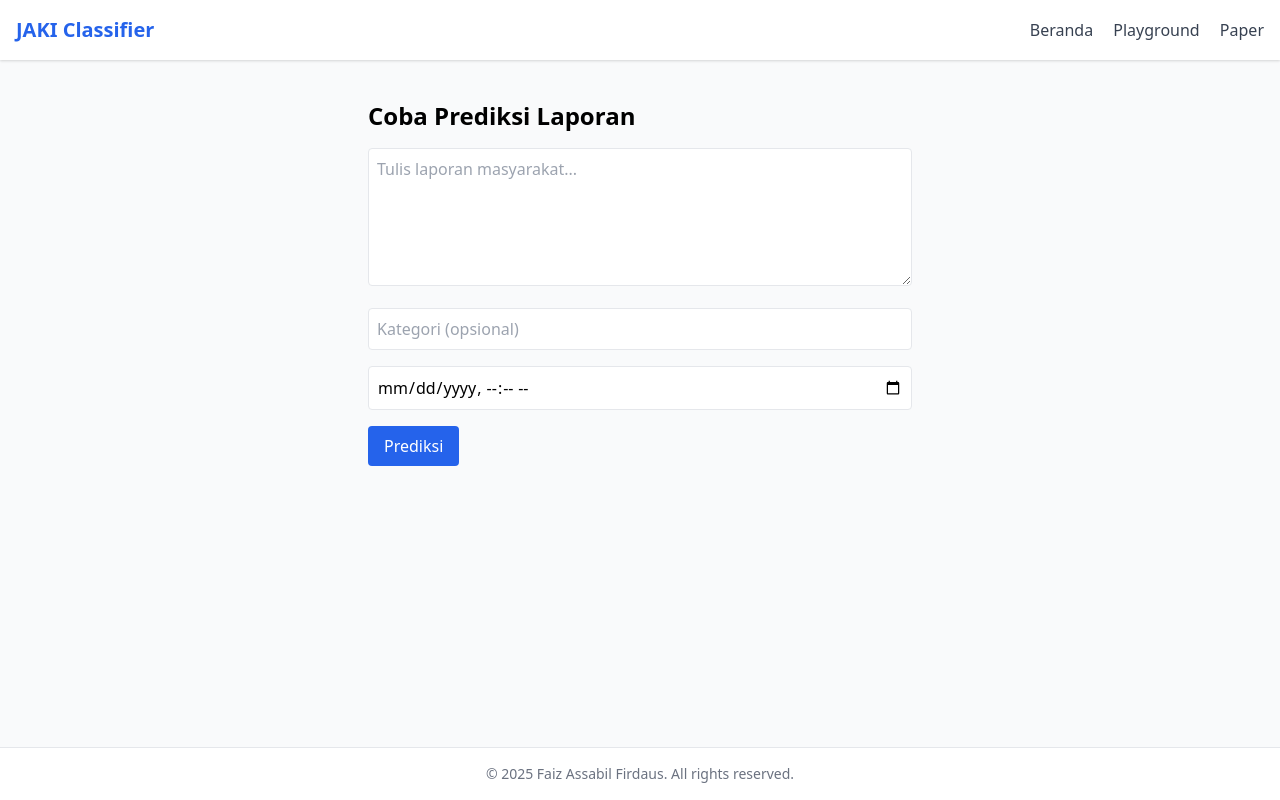
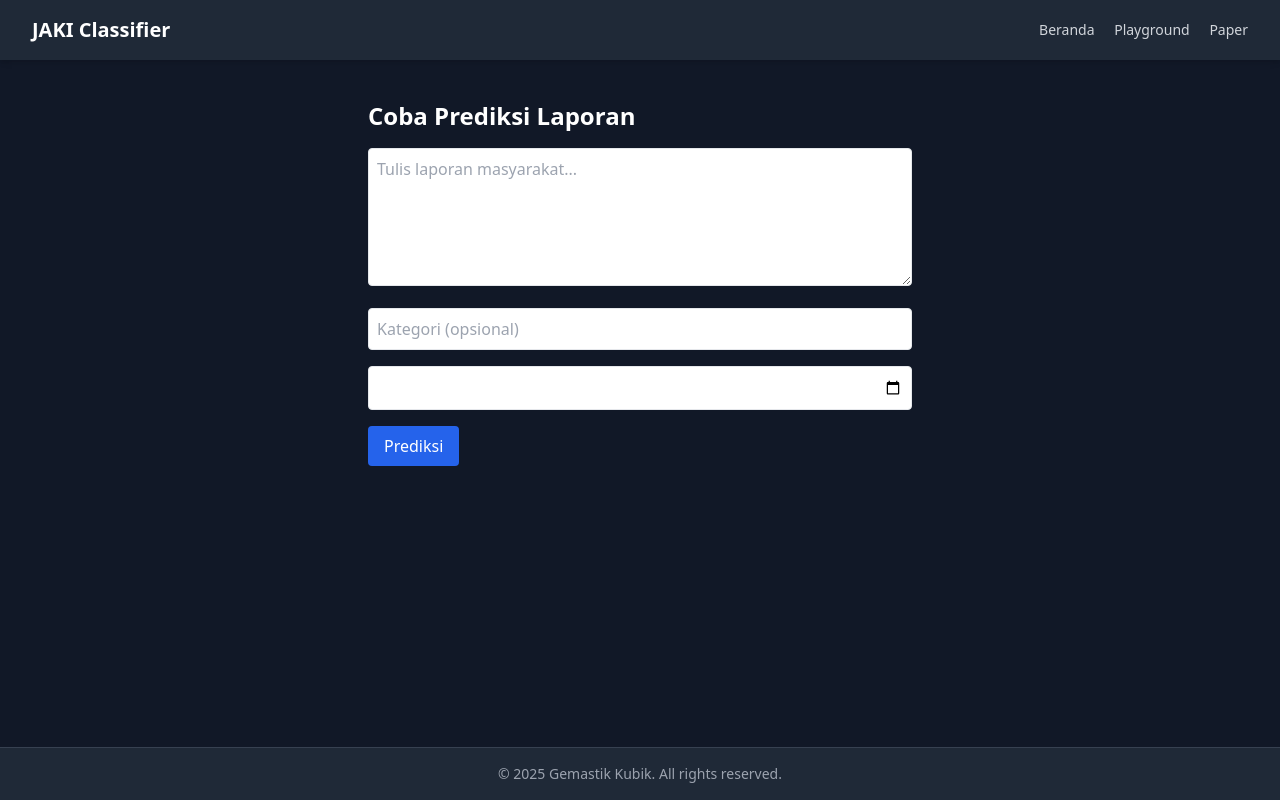
Before and after one commit to gemestik-kubik/jaki-reports, a Django app: page /predict/form/ in a window 1280 px wide. Run offline with Django 5.2, Linux system fonts and the light colour scheme.

Commit message:
feat(ui): syle init

```diff
--- /dev/null
+++ b/static/css/globals.css
@@ -0,0 +1,46 @@
+@import url('https://fonts.googleapis.com/css2?family=Inter:wght@400;600;700&display=swap');
+
+:root {
+  --jaki-blue: #2563EB;   /* Tailwind blue-600 */
+  --jaki-green: #10B981;  /* Tailwind emerald-500 */
+}
+
+body {
+  font-family: 'Inter', sans-serif;
+  background-color: #111827; /* gray-900 */
+  color: #F9FAFB; /* gray-50 */
+}
+
+a {
+  color: var(--jaki-blue);
+  text-decoration: none;
+}
+a:hover {
+  text-decoration: underline;
+}
+
+/* Utility text colors */
+.text-jaki-blue {
+  color: var(--jaki-blue);
+}
+.text-jaki-green {
+  color: var(--jaki-green);
+}
+
+/* Background utilities */
+.bg-jaki-blue {
+  background-color: var(--jaki-blue);
+}
+.bg-jaki-green {
+  background-color: var(--jaki-green);
+}
+
+/* Reusable button style */
+.button-primary {
+  @apply text-white bg-jaki-green hover:bg-jaki-blue px-5 py-2 rounded-md font-semibold transition;
+}
+
+/* Smooth scrolling for anchor links */
+html {
+  scroll-behavior: smooth;
+}
--- a/templates/base.html
+++ b/templates/base.html
@@ -1,32 +1,37 @@
+{% load static %}
 <!DOCTYPE html>
-<html lang="en">
+<html lang="id">
 <head>
   <meta charset="UTF-8">
   <title>{% block title %}JAKI Classifier{% endblock %}</title>
+  <meta name="viewport" content="width=device-width, initial-scale=1.0">
+
+  <!-- Tailwind CDN -->
   <link href="https://cdn.jsdelivr.net/npm/tailwindcss@2.2.19/dist/tailwind.min.css" rel="stylesheet">
+  <link rel="stylesheet" href="{% static 'css/globals.css' %}">
 </head>
-<body class="bg-gray-50 font-sans leading-normal tracking-normal flex flex-col min-h-screen">
+<body class="bg-gray-900 text-white font-sans leading-normal tracking-normal flex flex-col min-h-screen">
 
   <!-- Navbar -->
-  <nav class="bg-white shadow p-4">
-    <div class="container mx-auto flex justify-between items-center">
-      <a href="/" class="text-xl font-bold text-blue-600">JAKI Classifier</a>
-      <div class="space-x-4">
-        <a href="/" class="text-gray-700 hover:text-blue-600">Beranda</a>
-        <a href="#" class="text-gray-700 hover:text-blue-600">Playground</a>
-        <a href="#" class="text-gray-700 hover:text-blue-600">Paper</a>
+  <nav class="bg-gray-800 shadow-md p-4">
+    <div class="container mx-auto flex justify-between items-center px-4">
+      <a href="/" class="text-xl font-bold text-white hover:text-jaki-green transition">JAKI Classifier</a>
+      <div class="space-x-4 text-sm font-medium">
+        <a href="/" class="text-gray-300 hover:text-white">Beranda</a>
+        <a href="#playground" class="text-gray-300 hover:text-white">Playground</a>
+        <a href="/static/paper.pdf" class="text-gray-300 hover:text-white">Paper</a>
       </div>
     </div>
   </nav>
 
-  <!-- Content -->
+  <!-- Main -->
   <main class="flex-grow">
     {% block content %}{% endblock %}
   </main>
 
   <!-- Footer -->
-  <footer class="bg-white border-t mt-10 p-4 text-center text-sm text-gray-500">
-    © 2025 Faiz Assabil Firdaus. All rights reserved.
+  <footer class="bg-gray-800 border-t border-gray-700 p-4 text-center text-sm text-gray-400">
+    © 2025 Gemastik Kubik. All rights reserved.
   </footer>
 
 </body>
```
Also changed, not shown: home/templates/index.html (+53 -9 lines), jaki_classifier/settings.py (+5 -2 lines).
